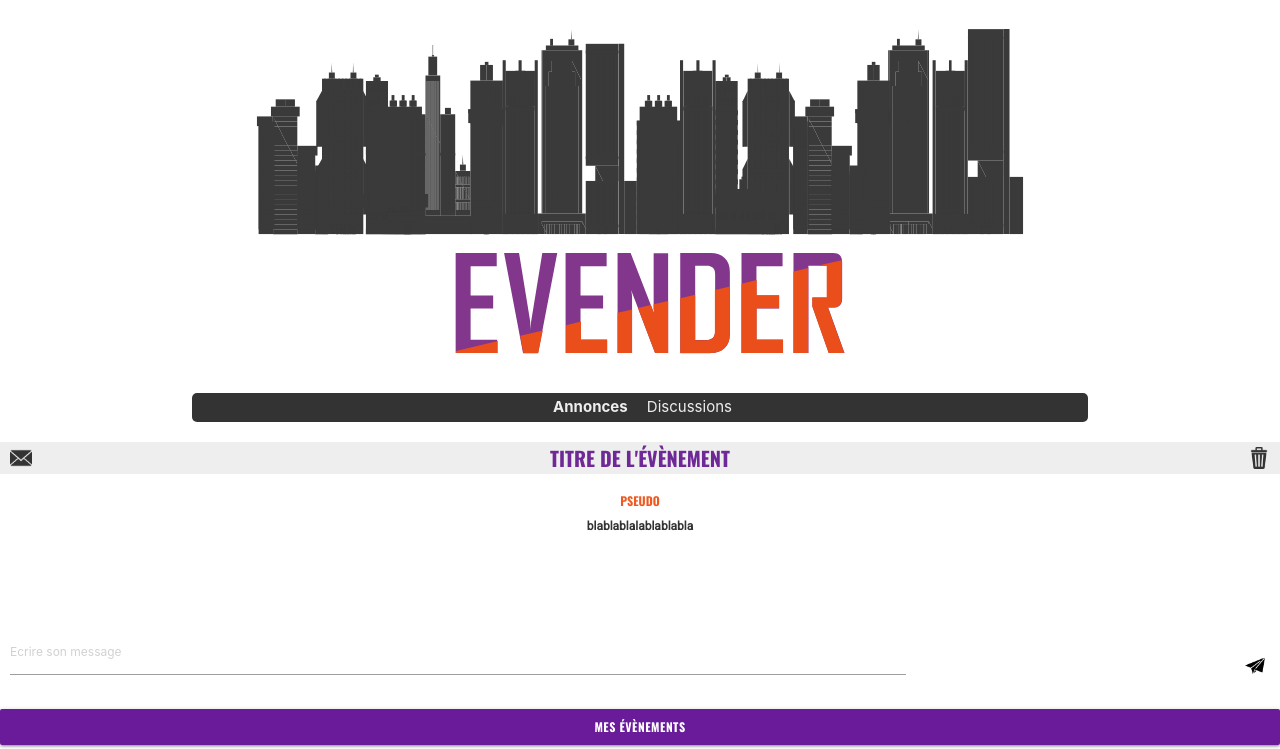
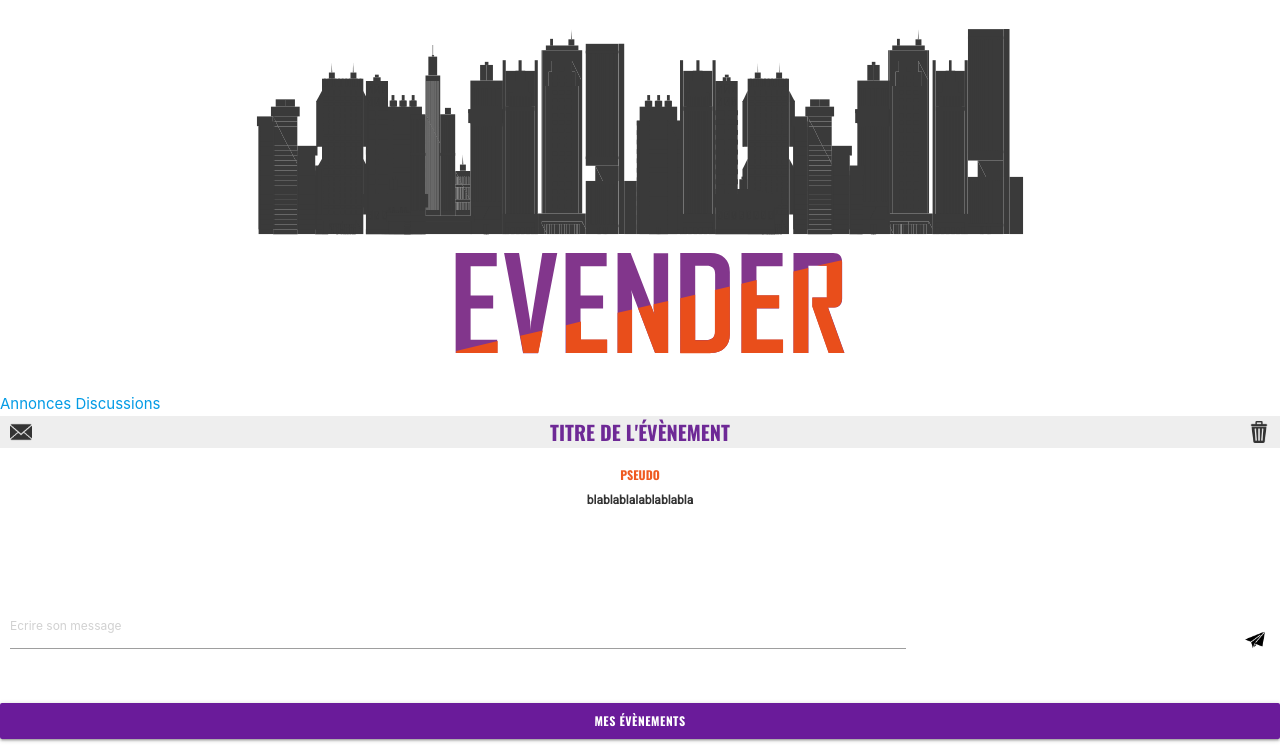
Before and after one commit to antosox/workshopB2, a PHP site: page /chat-staff.php in a window 1280 px wide. Shown: the part 51-800 px from the top of the page. Run offline with PHP 8.4, Linux system fonts and the light colour scheme.

Commit message:
menu chat

```diff
--- a/css/style.css
+++ b/css/style.css
@@ -178,24 +178,8 @@ img.medal {
 
 /*__________________________________ ADD EVENT __________________________________*/
 
-.menu {
-    background-color: #333333;
-    text-align: center;
-    padding: 3px 0;
-    width: 70%;
-    border-radius: 5px;
-    margin: 0 auto 20px;
-}
-
-.menu a {
-    color: #eeeeee;
-    margin: 0 5px;
-}
-
-.menu a.active {
-    color: #eeeeee;
-    font-weight: 700;
-    margin: 0 10px;
+form {
+    padding-bottom: 20px;
 }
 
 form p {
--- a/js/script.js
+++ b/js/script.js
@@ -2,7 +2,6 @@ $(document).ready(function () {
   $('.datepicker').datepicker({
     format: 'dd/mm/yyyy'
   });
-  // $('.datepicker').datepicker();
 });
 
 $(document).ready(function () {
@@ -22,4 +21,9 @@ $(document).ready(function () {
   $('.modal').modal();
 });
 
+
+$(document).ready(function(){
+  $('.sidenav').sidenav();
+});
+
 CountDown.load();
```
Also changed, not shown: other parts of css/style.css (+41 -0 lines), add-event.php (+8 -4 lines), chat.php (+23 -6 lines), img/menu_nav.png (renamed from img/description.png).
